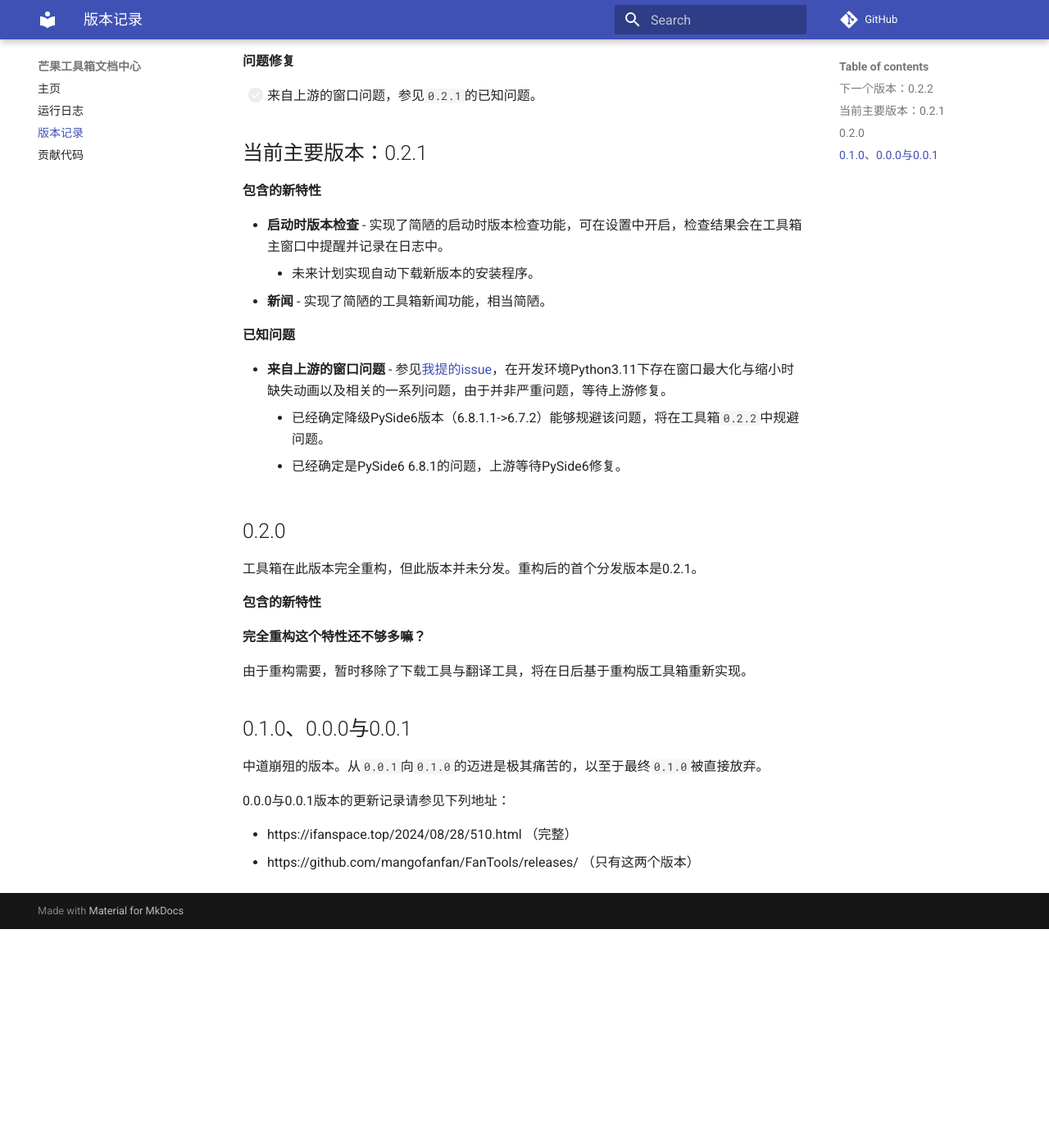
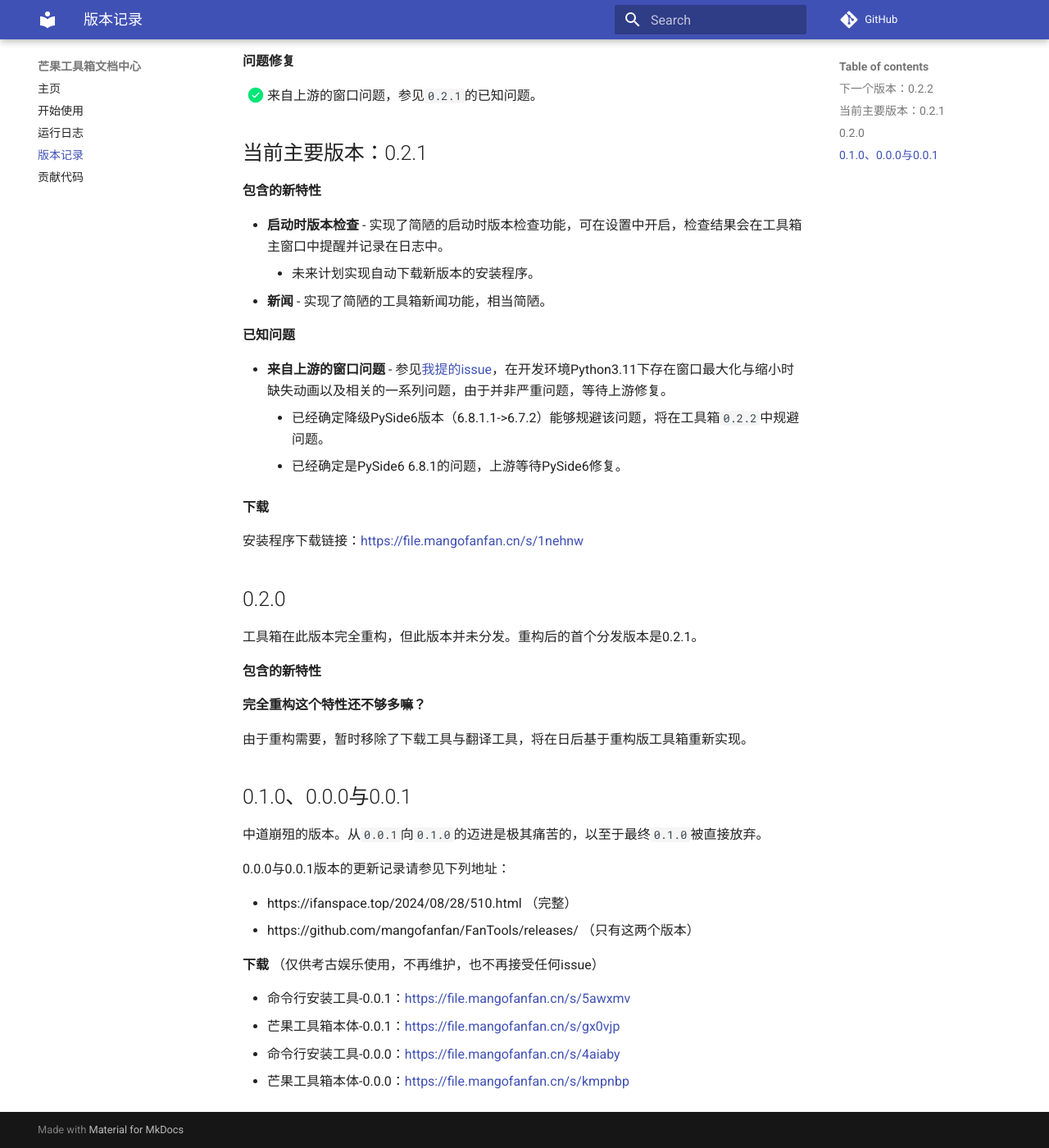
Before and after one commit to mangofanfan/FanTools2, an MkDocs documentation site: the page built from docs/version.md, in a window 1280 px wide and 1400 px high, scrolled down 378 px. Shown: the whole window at 82% size. Built offline with MkDocs 1.6.1 and Material for MkDocs 9.7.7, drawn with Linux system fonts in a browser that asks for light colours; comment, search, counter and statistics services are not loaded; before the commit the page ends 1511 px from its top, so only the background shows below that.

Commit message:
文档增加下载地址与快速使用页面

```diff
--- a/docs/version.md
+++ b/docs/version.md
@@ -11,7 +11,7 @@
 
 **问题修复**
 
-* [ ] 来自上游的窗口问题，参见`0.2.1`的已知问题。
+* [X] 来自上游的窗口问题，参见`0.2.1`的已知问题。
 
 ## 当前主要版本：0.2.1
 
@@ -26,6 +26,10 @@
 * **来自上游的窗口问题** - 参见[我提的issue](https://github.com/zhiyiYo/PyQt-Frameless-Window/issues/178)，在开发环境Python3.11下存在窗口最大化与缩小时缺失动画以及相关的一系列问题，由于并非严重问题，等待上游修复。
     - 已经确定降级PySide6版本（6.8.1.1->6.7.2）能够规避该问题，将在工具箱`0.2.2`中规避问题。
     - 已经确定是PySide6 6.8.1的问题，上游等待PySide6修复。
+
+**下载**
+
+安装程序下载链接：[https://file.mangofanfan.cn/s/1nehnw](https://file.mangofanfan.cn/s/1nehnw)
 
 ## 0.2.0
 
@@ -45,3 +49,10 @@
 
 * https://ifanspace.top/2024/08/28/510.html （完整）
 * https://github.com/mangofanfan/FanTools/releases/ （只有这两个版本）
+
+**下载** （仅供考古娱乐使用，不再维护，也不再接受任何issue）
+
+* 命令行安装工具-0.0.1：[https://file.mangofanfan.cn/s/5awxmv](https://file.mangofanfan.cn/s/5awxmv)
+* 芒果工具箱本体-0.0.1：[https://file.mangofanfan.cn/s/gx0vjp](https://file.mangofanfan.cn/s/gx0vjp)
+* 命令行安装工具-0.0.0：[https://file.mangofanfan.cn/s/4aiaby](https://file.mangofanfan.cn/s/4aiaby)
+* 芒果工具箱本体-0.0.0：[https://file.mangofanfan.cn/s/kmpnbp](https://file.mangofanfan.cn/s/kmpnbp)
--- a/mkdocs.yml
+++ b/mkdocs.yml
@@ -5,6 +5,7 @@
 site_url: https://docs-fantools.mangofanfan.cn/
 nav:
   - 主页: index.md
+  - 开始使用: start_use.md
   - 运行日志: log.md
   - 版本记录: version.md
   - 贡献代码: contribute.md
```
Also changed, not shown: docs/start_use.md (added, +39 -0 lines), 1 other file.
